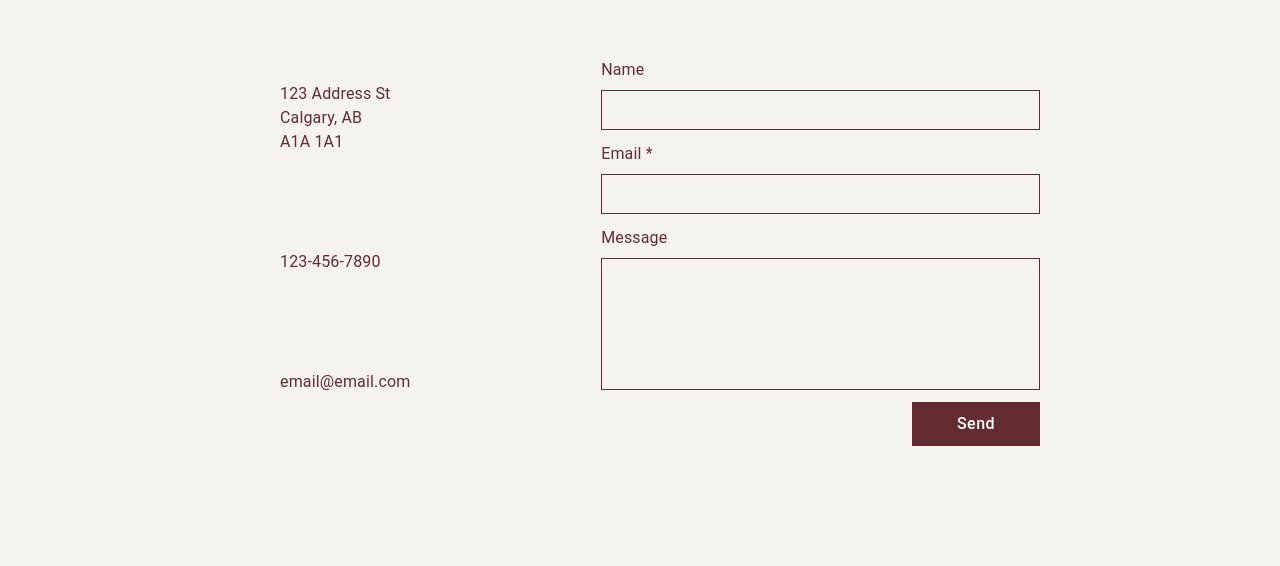
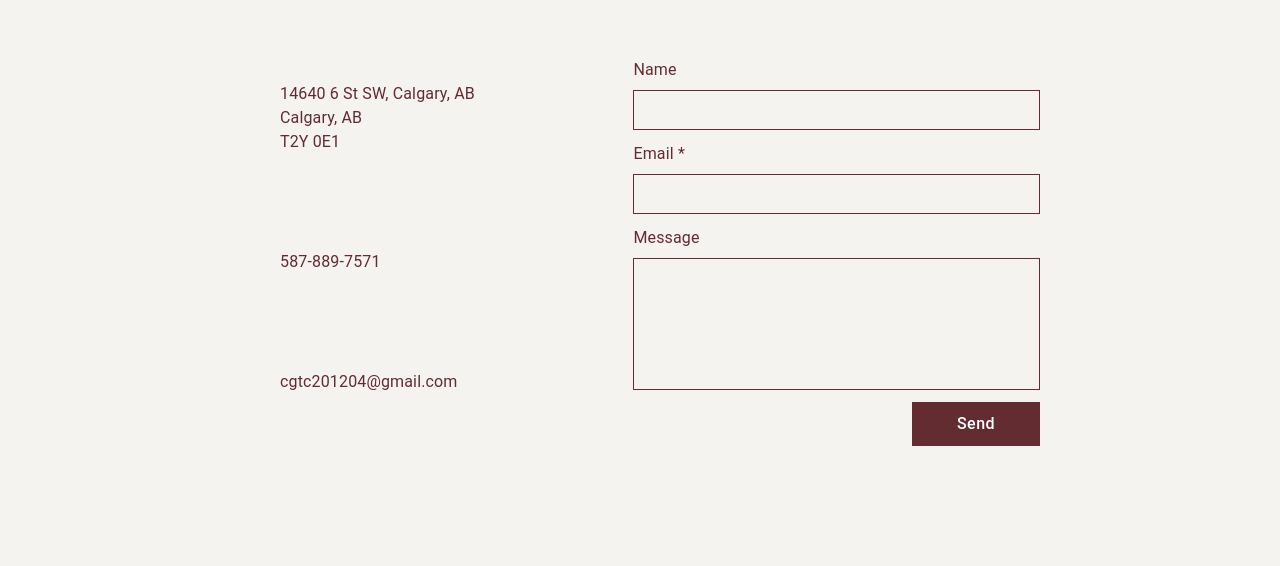
Before and after one commit to Ceofy/cgtc, a Gatsby site: page /contact in a window 1280 px wide. Shown: the part 234-800 px from the top of the page. Built offline with nearby package versions, Linux system fonts and the light colour scheme; Gatsby itself is replaced by a stand-in of ours; some icons are missing.

Commit message:
Update information.js
Edited information

```diff
--- a/src/resources/information.js
+++ b/src/resources/information.js
@@ -1,6 +1,6 @@
-export const ADDRESS_LINE_1 = '123 Address St';
+export const ADDRESS_LINE_1 = '14640 6 St SW, Calgary, AB';
 export const ADDRESS_LINE_2 = 'Calgary, AB';
-export const ADDRESS_LINE_3 = 'A1A 1A1';
+export const ADDRESS_LINE_3 = 'T2Y 0E1';
 
-export const PHONE_NUMBER = '123-456-7890';
-export const EMAIL_ADDRESS = 'email@email.com';
+export const PHONE_NUMBER = '587-889-7571';
+export const EMAIL_ADDRESS = 'cgtc201204@gmail.com';
```
